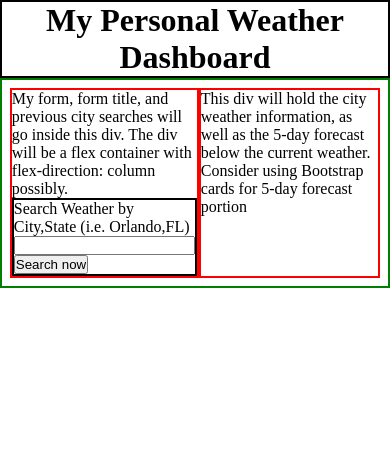
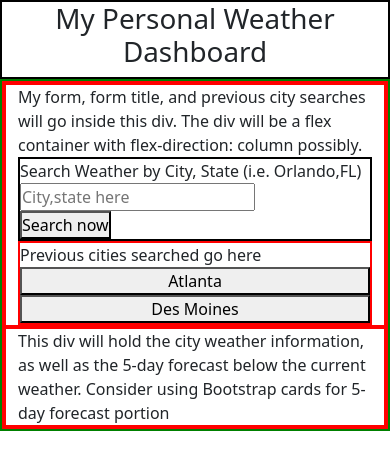
Before and after one commit to jcomp-03/weather-dashboard, a website: page index.html in a window 390 px wide. Both pictures are taken after typing "Sample" into the empty fields and a click on the button "Search now". Drawn offline with nearby package versions, Linux system fonts and the light colour scheme.

Commit message:
Added Bootstrap styling

```diff
--- a/index.html
+++ b/index.html
@@ -3,6 +3,7 @@
     <meta charset="UTF-8">
     <meta http-equiv="X-UA-Compatible" content="IE=edge">
     <meta name="viewport" content="width=device-width, initial-scale=1.0">
+    <link href="https://cdn.jsdelivr.net/npm/bootstrap@5.1.3/dist/css/bootstrap.min.css" rel="stylesheet" integrity="sha384-1BmE4kWBq78iYhFldvKuhfTAU6auU8tT94WrHftjDbrCEXSU1oBoqyl2QvZ6jIW3" crossorigin="anonymous">
     <link rel="stylesheet" href="style.css"/>
     <title>Document</title>
 </head>
@@ -11,25 +12,33 @@
         <h1 style="text-align: center;">My Personal Weather Dashboard</h1>
     </header>
 
-    <main>
-        <div class="city-search">
+    <main class="container-fluid">
+        <div class="row">
+            <div class="col-12 col-md-6 col-lg-4 city-search">
                 My form, form title, and previous city searches will go inside
                 this div. The div will be a flex container with flex-direction: column
                 possibly.
                 <form id="id-weather-form" class="">
-                <label for="id-input-location">Search Weather by City,State (i.e. Orlando,FL)</label><br>
-                <input type="text" name="input-location" id="id-input-location" class="" /><br>
+                    <label for="id-input-location">Search Weather by City, State (i.e. Orlando,FL)</label><br>
+                    <input placeholder="City,state here"type="text" name="input-location" id="id-input-location" class="" /><br>
                     <button type="submit" class="">Search now</button>
                 </form>
+                <div class="d-flex flex-column">
+                    Previous cities searched go here
+                    <button>Atlanta</button>
+                    <button>Des Moines</button>
+                </div>
+            </div>
 
-        </div>
-        <div class="city-weather">
+            <div class="col-12 col-md-10 col-lg city-weather">
                 This div will hold the city weather information, as well as the 5-day forecast
                 below the current weather. Consider using Bootstrap cards for 5-day forecast
                 portion
             </div>
+        </div>
+
 
     </main>
-    <script src="script.js" type="module"></script>
+    <script src="./script.js"></script>
 </body>
 </html>
--- a/script.js
+++ b/script.js
@@ -3,6 +3,10 @@
 // assign DOM elements to JavaScript variables
 var userFormEl = document.querySelector("#id-weather-form");
 var userInputEl = document.querySelector("#id-input-location");
+
+
+var theCity = "";
+var theState = "";
 var locationArray = [
     {
         "id": 4046255,
@@ -43,9 +47,39 @@ var locationArray = [
             "lon": -94.799377,
             "lat": 32.153221
         }
-    }];
-var theCity = "";
-var theState = "";
+    },
+    {
+        "id": 5128616,
+        "name": "New York Mills",
+        "state": "NY",
+        "country": "US",
+        "coord": {
+            "lon": -75.291283,
+            "lat": 43.10535
+        }
+    },
+    {
+        "id": 4164138,
+        "name": "Miami",
+        "state": "FL",
+        "country": "US",
+        "coord": {
+            "lon": -80.193657,
+            "lat": 25.774269
+        }
+    },
+    {
+        "id": 5110269,
+        "name": "Bronxville",
+        "state": "NY",
+        "country": "US",
+        "coord": {
+            "lon": -73.832077,
+            "lat": 40.938148
+        }
+    }
+];
+var country = "US";
 
 // store openweather API key in variable
 var myWeatherApiKey = "&appid=db5c0fd2b45b6f4bb5fa58e25f4eec1d";
@@ -54,9 +88,9 @@ var baseUrl = "https://api.openweathermap.org/data/2.5/";
 
 
 // get weather information function
-var getCurrentWeather = function(city, state){
+var getCurrentWeather = function(city){
     var timeFrame = "weather"
-    var apiUrl = baseUrl + timeFrame + "?q=" + city + "," + state + myWeatherApiKey + myUnits;
+    var apiUrl = baseUrl + timeFrame + "?q=" + city + "," + country + myWeatherApiKey + myUnits;
 
     // contact server to fetch requested information
     fetch(apiUrl)
@@ -71,11 +105,13 @@ var getCurrentWeather = function(city, state){
 // check theCity and theState string values match to a location provided by OpenWeather's API
 // before fetching from the API itself
 var checkCityAndState = function(city, state){
+    debugger;
     for(var i = 0; i < locationArray.length; i++){
         if(city === locationArray[i].name && state === locationArray[i].state){
+            if(city.includes(' ')){
+                theCity = city.replaceAll(' ', '+');
+            }
             return true;
-        } else{
-            return false;
         }
     }
 }
@@ -86,9 +122,10 @@ var checkCorrectSyntax = function(location){
     var isCorrectSyntax = location.includes(',');
     if(isCorrectSyntax){
         var splitIndexAt = location.indexOf(',');
-        console.log(`splitIndexAt value is: ${splitIndexAt}`);
         theCity = location.substring(0,splitIndexAt).trim();
+        console.log(`City is ${theCity}`);
         theState = location.substring(splitIndexAt+1).trim();
+        console.log(`State is ${theState}`);
         return true;
     } else{
         return false;
@@ -100,25 +137,25 @@ var formSubmitHandler = function(event){
     // prevent default behavior of browser to refresh web page upon user submission
     event.preventDefault();
     // remove whitespace from both ends of string
-    var desiredLocation = userInputEl.value.trim();
+    var location = userInputEl.value.trim();
     // check to make sure user entered some string
-    if(desiredLocation) {
-        // reset value of input field to empty string
+    if(location) {
+        // reset input field value to empty string
         userInputEl.value = "";
-        // check for syntax, populate variables theCity and the State,
+        // check for syntax, populate variables theCity and theState,
         // and return true or false
-        var isSyntaxGood = checkCorrectSyntax(desiredLocation);
+        var isSyntaxGood = checkCorrectSyntax(location);
 
         if (isSyntaxGood) {
             // if syntax is OK, check for a match of locations provided by OpenWeather's API
             var isLocationGood = checkCityAndState(theCity,theState);
             // if location is OK, fetch the current weather information
             if(isLocationGood){
-                getCurrentWeather(theCity, theState);
+                getCurrentWeather(theCity);
                 // maybe also include function fetch forecast weather???
             } else{
                 alert(`Hmm, we're having difficulty finding your desired location at
-                ${theCity} for city and ${theState}. Try again.`);
+                ${theCity} for city and ${theState} for state. Try again.`);
             }
         } else{
             alert(`It appears you did not
@@ -135,19 +172,20 @@ var formSubmitHandler = function(event){
 // array as a check against the user-provided location
 // before we fetch for weather information from the
 // OpenWeather API
-// var populateLocationArray = function() {
-//     let rawData = fs.readFileSync("citiesUsa.json");
-//     // locationArray is now an array of objects of all the cities, towns, & counties
-//     // in the USA that OpenWeather has cataloged on its website.
-//     locationArray = JSON.parse(rawData);
-//     // clear out rawData array
-//     rawData = [];
-// }
+var populateLocationArray = function() {
+    let rawData = fs.readFileSync("citiesUsa.json");
+    // locationArray is now an array of objects of all the cities, towns, & counties
+    // in the USA that OpenWeather has cataloged on its website.
+    locationArray = JSON.parse(rawData);
+    // clear out rawData array
+    rawData = [];
+}
 
 // run populateLocationArray upon script loading first
 // populateLocationArray();
 
 userFormEl.addEventListener("submit", formSubmitHandler);
-userInputEl.addEventListener("keyup", (e) => {
-    console.log(e.target.value);
-})
+
+// userInputEl.addEventListener("keyup", (e) => {
+//     console.log(e.target.value);
+// })
--- a/style.css
+++ b/style.css
@@ -21,13 +21,13 @@ div {
 
 main {
     border: solid 2px var(--tertiary);
-    padding: 2vw;
-    display: flex;
+    /* padding: 2vw; */
+    /* display: flex; */
 }
 
 .city-search {
-    display:inherit;
-    flex-direction: column;
+    /* display:inherit; */
+    /* flex-direction: column; */
 }
 
 #id-weather-form {
```
Lines whose indentation alone changed are shown as unchanged.
